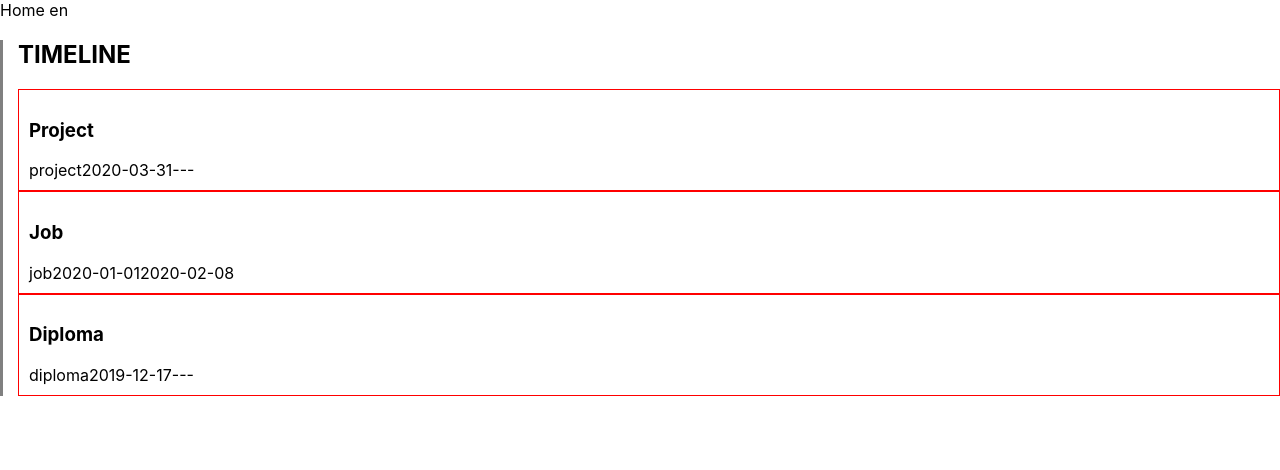
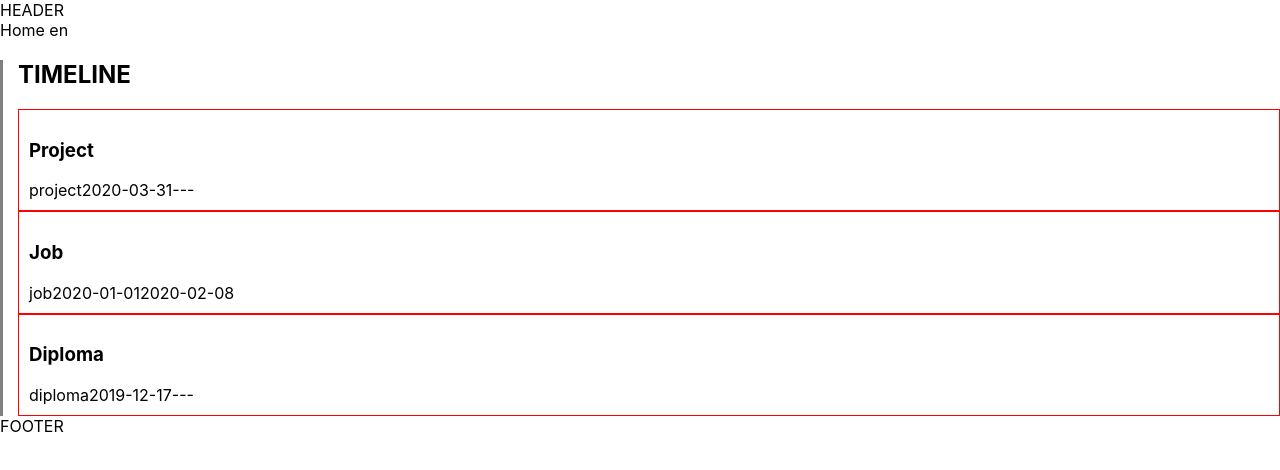
Before and after one commit to do-sieg/portfolio-2021, a Next.js app: page / in a window 1280 px wide. Shown: the top 470 px of the page. Built offline with nearby package versions, Linux system fonts and the light colour scheme.

Commit message:
Set up page layout component

```diff
--- a/components/Home.js
+++ b/components/Home.js
@@ -1,4 +1,5 @@
 import { useLangContext } from "../utils/lang";
+import PageLayout from "./PageLayout";
 import Timeline from "./Timeline";
 
 export default function Home() {
@@ -9,9 +10,9 @@ export default function Home() {
 
 
     return (
-        <div>
+        <PageLayout>
             Home {pageLang}
             <Timeline />
-        </div>
+        </PageLayout>
     );
 }
--- /dev/null
+++ b/components/PageLayout.js
@@ -0,0 +1,11 @@
+// Composant head
+
+export default function PageLayout({ children }) {
+    return (
+        <>
+            <header>HEADER</header>
+            {children}
+            <footer>FOOTER</footer>
+        </>
+    );
+}
```
